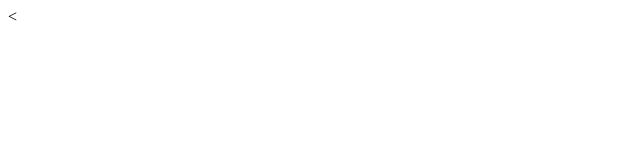
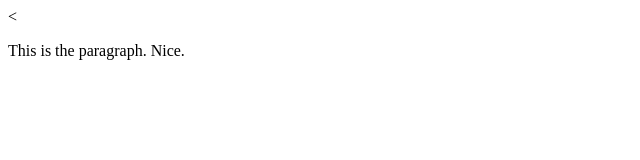
Before and after one commit to Sachin-Timilsina/git-practice-2, a plain HTML site: page index.html in a window 1280 px wide. Shown: the whole page, without its empty margins (0-640 px from the left). Drawn offline with Linux system fonts and the light colour scheme.

Commit message:
Added paragraph in the body.

```diff
--- a/index.html
+++ b/index.html
@@ -5,6 +5,8 @@
     <title></title>
   </head>
   <body>
-
+      <p>
+        This is the paragraph. Nice.
+      </p>
   </body>
 </html>
```
